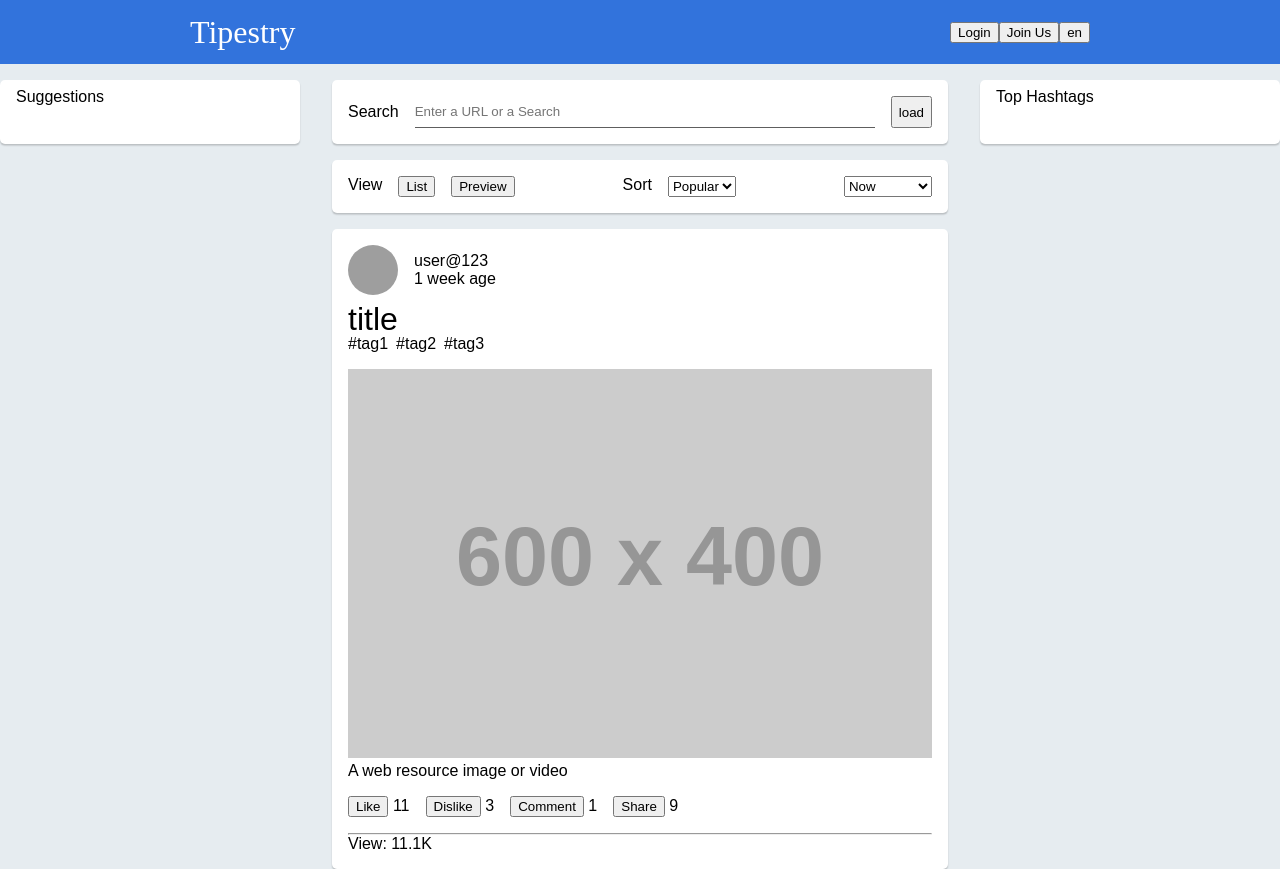
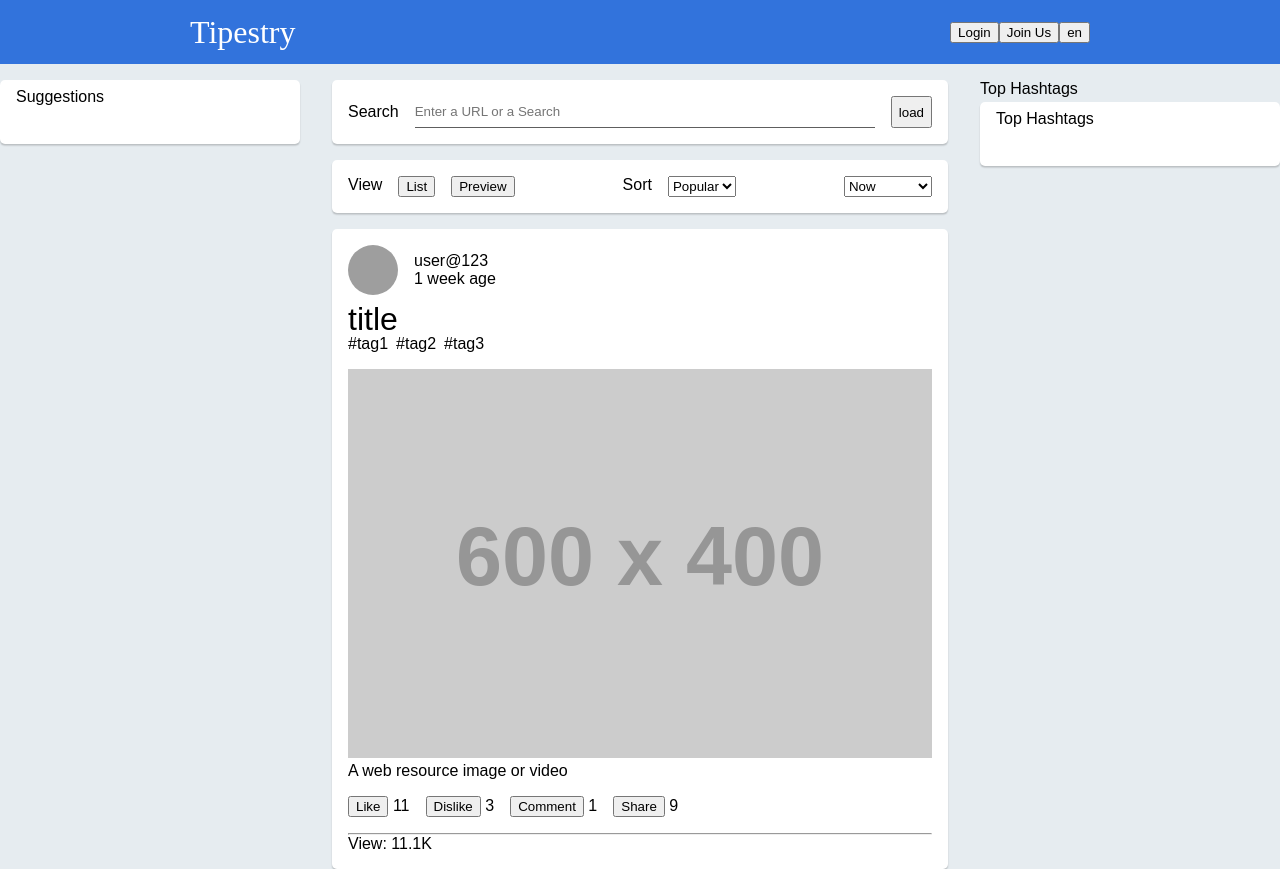
Before and after one commit to harrison-nc/tipestry-frontend, a React (Create React App) app: page / in a window 1280 px wide. Built offline with nearby package versions, Linux system fonts and the light colour scheme; grey boxes are pictures that could not be loaded; a web font is replaced by a local one.

Commit message:
Change styling rules for "container" class

```diff
--- a/src/App.jsx
+++ b/src/App.jsx
@@ -31,7 +31,13 @@ class App extends Component {
             views: {
                 count: '11.1K'
             }
-        }
+        },
+        toptags: [
+            "#tag0", "#tag1", "#tag2",
+            "#tag3", "#tag4", "#tag5",
+            "#tag6", "#tag7", "#tag8",
+            "#tag9",
+        ]
     };
 
     render() {
@@ -42,7 +48,7 @@ class App extends Component {
                 <Navbar />
                 <main className="main pt-3 mt-1">
                     <Suggestions />
-                    <section className="section container">
+                    <section className="section">
                         <Search />
                         <Filter />
                         <Cards user={user} post={post} />
@@ -56,15 +62,16 @@ class App extends Component {
 
 function Suggestions() {
     return (
-        <div className="container left">
+        <div className="container left flex-grow">
             <p className="has-background-white pt-4 px-3 box">Suggestions</p>
         </div>
     );
 }
 
-function Hashtags() {
+function Hashtags(toptags) {
     return (
-        <div className="container right">
+        <div className="container right flex-column flex-start flex-grow">
+            Top Hashtags
             <p className="has-background-white pt-4 px-3 box">Top Hashtags</p>
         </div>
     );
--- a/src/components/Search.jsx
+++ b/src/components/Search.jsx
@@ -6,7 +6,7 @@ const Search = () => {
             <div className="search has-background-white py-3 px-3 box">
                 <div className="control">
                     <label for="query">Search</label>
-                    <input className="input grow"
+                    <input className="input flex-grow"
                         id="query"
                         name="query"
                         type="text"
--- a/src/css/App.css
+++ b/src/css/App.css
@@ -225,8 +225,21 @@ body {
   background-color: var(--color-white);
 }
 
-.grow {
+.flex-grow {
   flex-grow: 1;
+}
+
+.flex-start {
+  align-self: flex-start;
+}
+
+.flex-column {
+  flex-direction: column;
+}
+
+.container.flex-column {
+  display: flex;
+  row-gap: var(--size-small);
 }
 
 .navbar {
@@ -253,21 +266,17 @@ body {
   font-family: "Quicksand", sans-serif;
 }
 
+.main > .container {
+  display: flex;
+  align-items: flex-start;
+}
+
 .main > .container.left {
-  display: flex;
-  flex-grow: 1;
   justify-content: flex-end;
 }
 
 .main > .container.right {
-  align-self: start;
-  display: flex;
-  flex-grow: 1;
   justify-content: flex-start;
-}
-
-.main > .container > p {
-  align-self: flex-start;
 }
 
 .section {
@@ -360,7 +369,8 @@ body {
     margin: 0 auto;
   }
 
-  .main > .container > p {
+  .main > .container.left > .box,
+  .main > .container.right > .box {
     min-width: 300px;
     min-height: 64px;
   }
```
